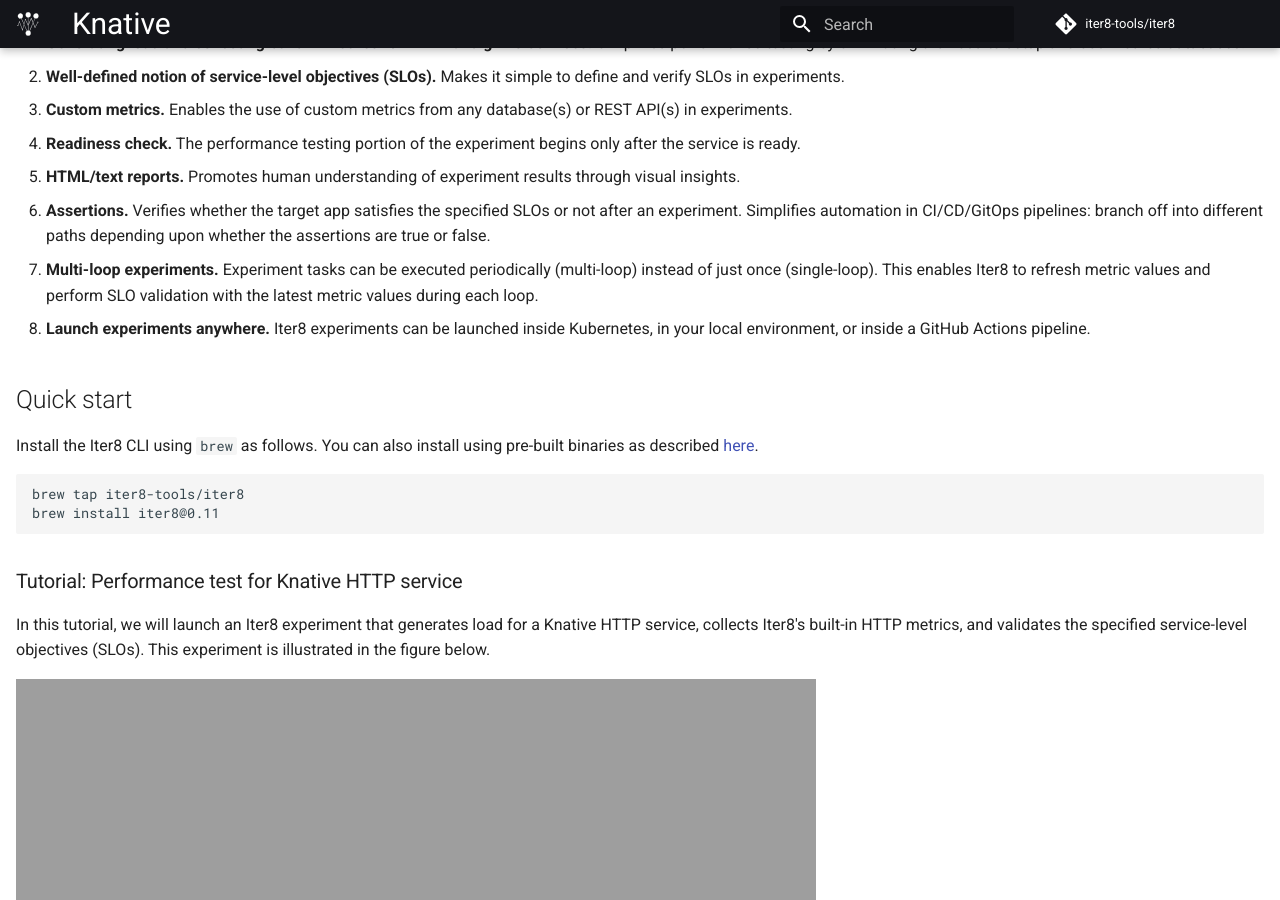
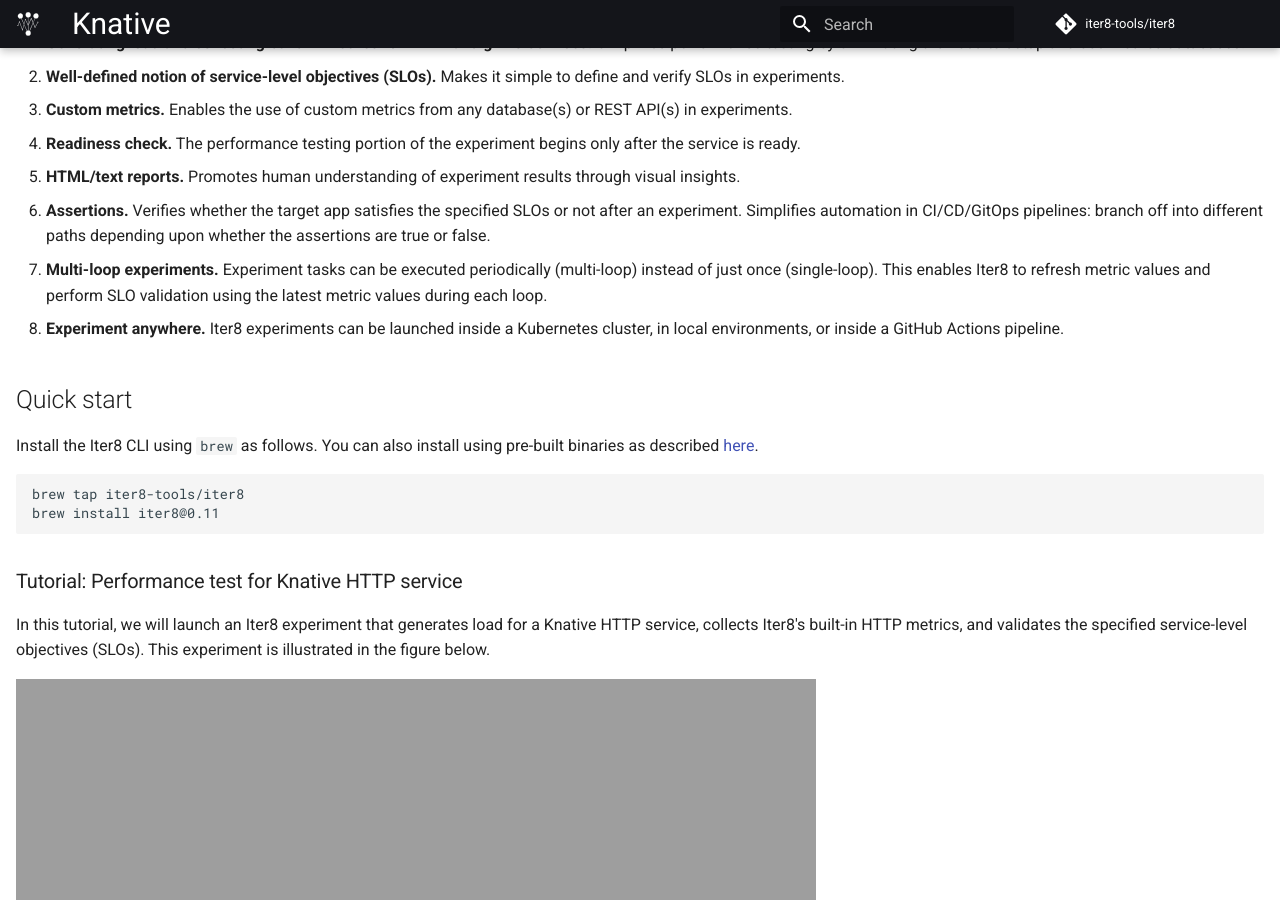
Before and after one commit to iter8-tools/docs, an MkDocs documentation site: the page built from docs/tutorials/integrations/knative.md, in a window 1280 px wide and 900 px high, scrolled down 821 px. Built offline with MkDocs 1.6.1 and Material for MkDocs 9.7.7, drawn with Linux system fonts in a browser that asks for light colours; comment, search, counter and statistics services are not loaded; the version menu is left out.

Commit message:
updated features
Signed-off-by: Srinivasan Parthasarathy <spartha@us.ibm.com>

```diff
--- a/docs/tutorials/integrations/knative.md
+++ b/docs/tutorials/integrations/knative.md
@@ -35,8 +35,8 @@
 4.  **Readiness check.** The performance testing portion of the experiment begins only after the service is ready.
 5.  **HTML/text reports.** Promotes human understanding of experiment results through visual insights.
 6.  **Assertions.** Verifies whether the target app satisfies the specified SLOs or not after an experiment. Simplifies automation in CI/CD/GitOps pipelines: branch off into different paths depending upon whether the assertions are true or false.
-7.  **Multi-loop experiments.** Experiment tasks can be executed periodically (multi-loop) instead of just once (single-loop). This enables Iter8 to refresh metric values and perform SLO validation with the latest metric values during each loop.
-8.  **Launch experiments anywhere.** Iter8 experiments can be launched inside Kubernetes, in your local environment, or inside a GitHub Actions pipeline.
+7.  **Multi-loop experiments.** Experiment tasks can be executed periodically (multi-loop) instead of just once (single-loop). This enables Iter8 to refresh metric values and perform SLO validation using the latest metric values during each loop.
+8.  **Experiment anywhere.** Iter8 experiments can be launched inside a Kubernetes cluster, in local environments, or inside a GitHub Actions pipeline.
 
 
 ## Quick start
```
